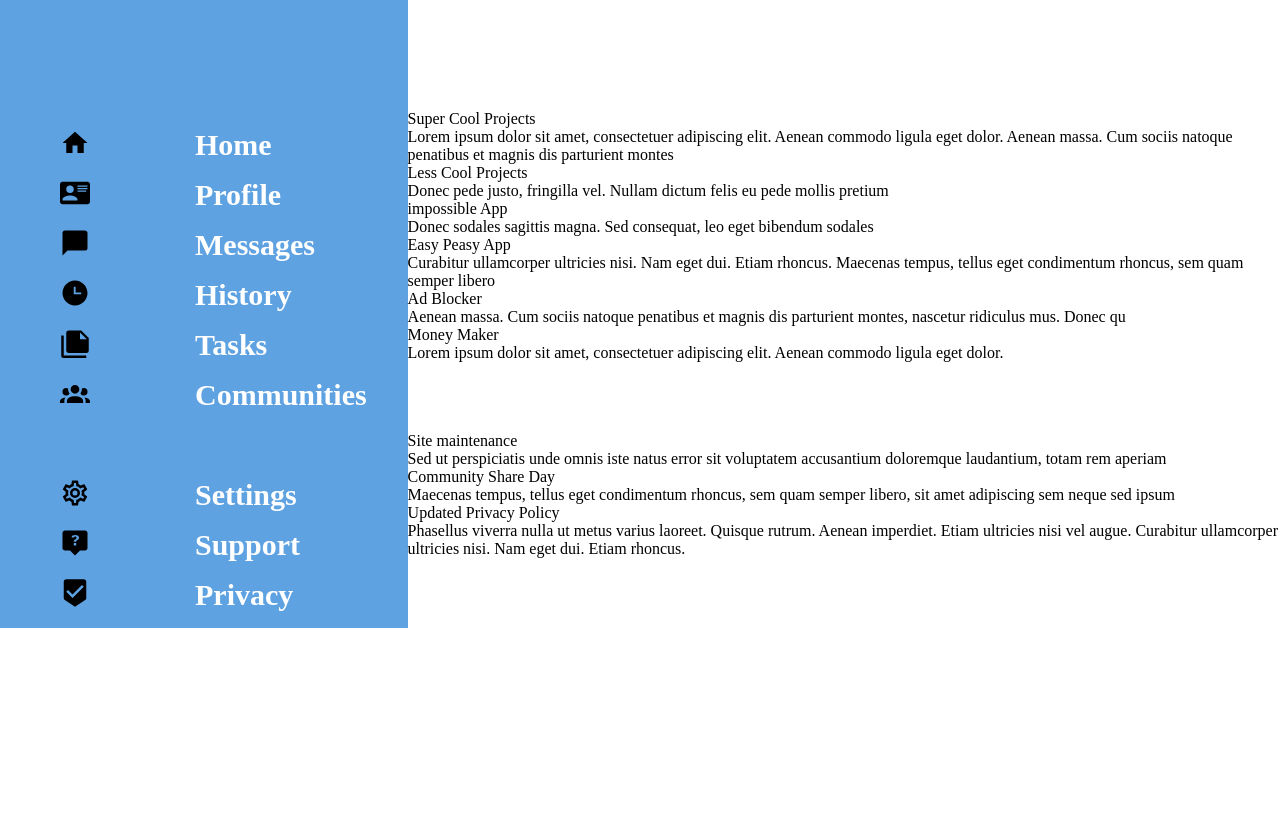
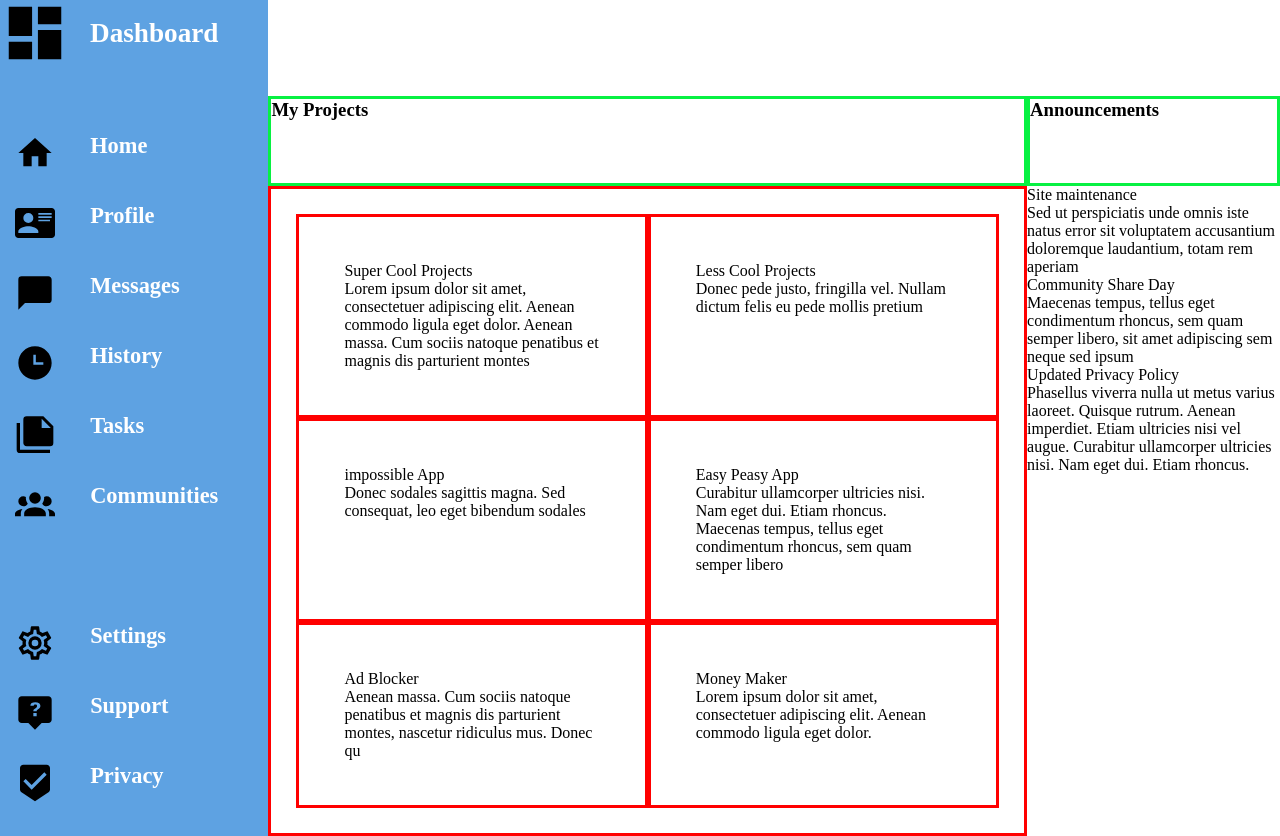
Before and after one commit to Gibsongf/Admin_Dashboard, a plain HTML site: page index.html in a window 1280 px wide. Shown: the part 67-903 px from the top of the page. Before the commit the page ends 800 px from the top, so only its background shows below. Drawn offline with Linux system fonts and the light colour scheme.

Commit message:
side bar done

```diff
--- a/index.html
+++ b/index.html
@@ -10,14 +10,20 @@
 <body>
     <div class="container">
         <div class="side-bar">
-            <h3 id="dashboard"> Dashboard</h3>
+
+            <h3 class="dashboard"> Dashboard</h3>
+            <img class="dashboard-img" src="/img/dashboard.svg" alt="">
+
+
             <ul class="menu">
+
                 <li> Home</li>
                 <li>Profile</li>
                 <li>Messages</li>
                 <li>History</li>
                 <li>Tasks</li>
-                <li class="separator">Communities</li>
+                <li>Communities</li>
+                <li></li>
                 <li >Settings</li>
                 <li>Support</li>
                 <li>Privacy</li>
@@ -28,7 +34,8 @@
                 <li><img class="menu-img" src="/img/message.svg" alt=""></li>
                 <li><img class="menu-img" src="/img/history.svg" alt=""></li>
                 <li><img class="menu-img" src="/img/task.svg" alt=""></li>
-                <li class="separator"><img class="menu-img" src="/img/commu.svg" alt=""></li>
+                <li><img class="menu-img" src="/img/commu.svg" alt=""></li>
+                <li></li>
                 <li><img class="menu-img" src="/img/setting.svg" alt=""></li>
                 <li><img class="menu-img" src="/img/support.svg" alt=""></li>
                 <li><img class="menu-img" src="/img/privacy.svg" alt=""></li>
@@ -41,6 +48,8 @@
             <button>Upload</button>
             <button>Share</button>
         </div>
+        <h3 id="myprojects">My Projects</h3>
+        <h3 id="announ">Announcements</h3>
         <div class="projects-card">
             <div class="card">Super Cool Projects
                 <p>Lorem ipsum dolor sit amet, consectetuer adipiscing elit. Aenean commodo ligula eget dolor. Aenean massa. Cum sociis natoque penatibus et magnis dis parturient montes</p>
--- a/style.css
+++ b/style.css
@@ -3,52 +3,103 @@
     padding: 0;
 
   }
-#dashboard {
-    font-size: 45px;
+.side-bar > h3 {
+    font-size: 1.7rem;
     grid-column: 2;
+    display: flex;
+    align-self: center;
+}
+
+.dashboard-img{
+    display: flex;
+    align-self: center;
 }
 ul {
     list-style-type: none;
+
 }
 .container {
     height: 100%;
     display: grid;
-    grid-template-columns: 1fr 4fr;
+    grid-template-columns: 1fr 3fr 1fr;
+    grid-template-rows: 1fr 90px 4fr;
 
 }
 .side-bar {
+    text-align: start;
     grid-column: 1;
     grid-row: 1/5;
     font-weight: bold;
     color: white;
     background-color: rgb(94, 162, 226);
-    /* border: 2px solid red */;
+    /* padding-top: 30px; */
+    /* padding-left: 10px; */
+    padding-right: 50px;
+    column-gap: 20px;
     display: grid;
-    gap: 45px;
-    grid-template-rows: 150px 1fr ;
-    grid-template-columns: 1fr 1fr;
+    grid-template-rows: 200px 20% ;
+    justify-items: center;
+    justify-content: start;
+
+
+
 }
-
+.dashboard-img{
+    grid-row: 1;
+    grid-column: 1;
+    /* width: 60px; */
+    height: 70px;
+}
 .menu,.menu-icon {/* add img at the first column and this and dash to 2 */
     grid-column: 2;
     grid-row: 2;
-    font-size: 30px;
+    font-size: 1.4rem;
     display: grid;
-    grid-template-rows: repeat(10 , minmax(50px,1fr));
+    grid-template-rows: repeat(10 , minmax(60px,1fr));
+    row-gap: 10px;
+
+
 }
 .menu-icon{
     grid-column: 1;
 }
 .menu-img{
-    height: 30px;
-    width: 150px;
+    height: 40px;
+    width: 50px;
 }
 
 .search-bar{
-    grid-column: 2;
+    grid-column: 2/4;
     grid-row: 1/3;
 }
 
 .separator, .separator-img{
     grid-row: 6/8;
 }
+.card {
+    border: 3px solid red;
+    width: 1fr;
+    padding: 45px;
+}
+.projects-card{
+    grid-column: 2/3;
+    grid-row: 3/4;
+    border: 3px solid red;
+    display: grid;
+    padding: 25px;
+    grid-template-columns: 1fr 1fr;
+}
+#announ {
+    grid-row: 2;
+    grid-column: 3;
+    border: 3px solid rgb(7, 241, 66);
+}
+#myprojects {
+    grid-row: 2;
+    grid-column: 2;
+    border: 3px solid rgb(7, 241, 66);
+}
+.notice {
+    grid-row: 3;
+    grid-column: 3;
+}
```
